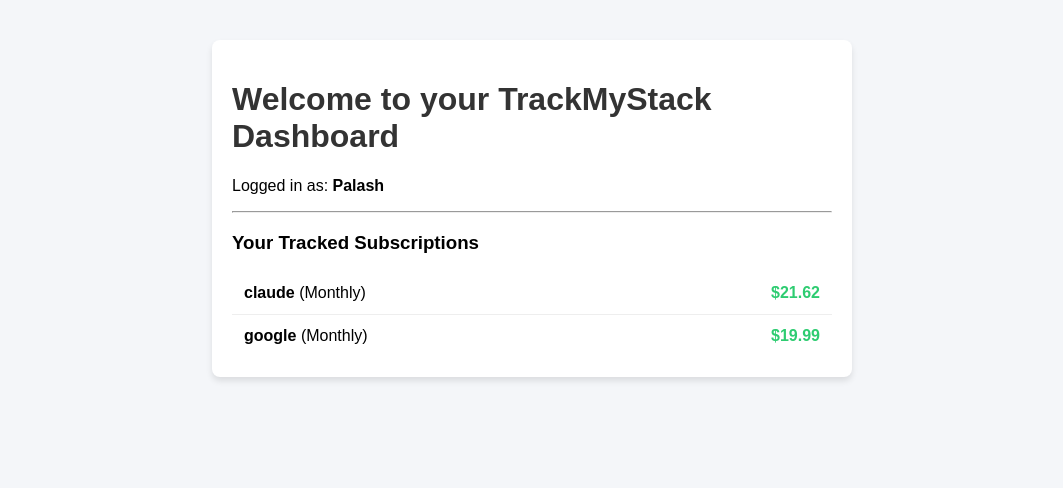
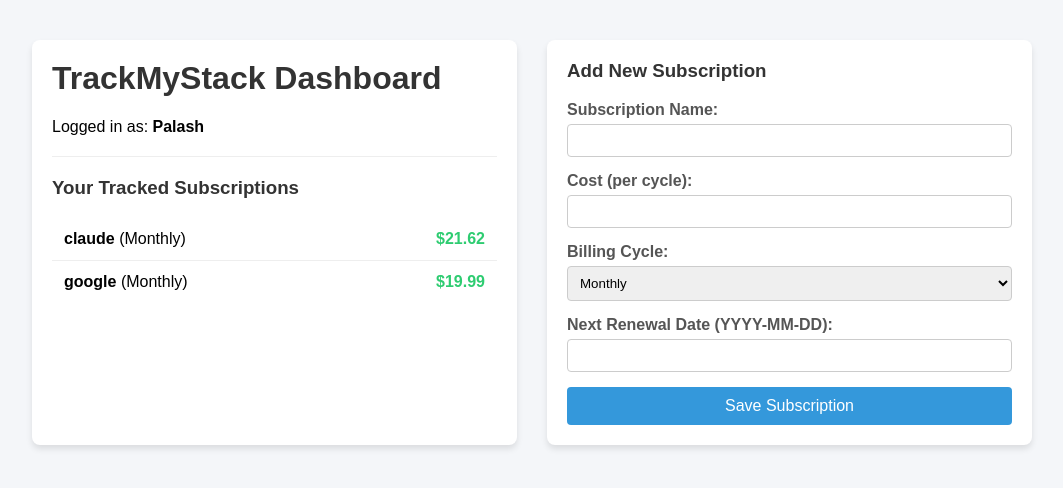
Before and after one commit to palash17sanghvi/TrackMyStack, a Django app: page /dashboard/ in a window 1280 px wide. Shown: the top 488 px of the page, without its empty margins (108-1171 px from the left). Run offline with Django 5.2, Linux system fonts and the light colour scheme; a user stored in the database is signed in; data comes from the database, SQL or seed files in the repository; both versions use the stored data as it was after the commit.

Commit message:
Complete Phase 4: Build subscription entry form with full backend validation and database binding

```diff
--- /dev/null
+++ b/subscriptions/forms.py
@@ -0,0 +1,8 @@
+from django import forms
+from .models import Subscription
+
+
+class SubscriptionForm(forms.ModelForm):
+    class Meta:
+        model = Subscription
+        fields = ['name', 'cost', 'billing_cycle', 'next_renewal_date']
--- a/subscriptions/models.py
+++ b/subscriptions/models.py
@@ -7,12 +7,13 @@
     name = models.CharField(max_length=100)
     cost = models.DecimalField(max_digits=6, decimal_places=2)
     billing_cycle = models.CharField(
-        max_length=20,
+        max_length=10,
         choices=[('monthly', 'Monthly'), ('yearly', 'Yearly')],
         default='monthly'
     )
     next_renewal_date = models.DateField()
     created_at = models.DateTimeField(auto_now_add=True)
+    renewal_date = models.DateField(null=True, blank=True)
 
     def __str__(self):
-        return f"{self.user.username} - {self.name} (${self.cost})"
+        return f"{self.user.username}-{self.name} (${self.cost})"
--- a/subscriptions/templates/subscriptions/dashboard.html
+++ b/subscriptions/templates/subscriptions/dashboard.html
@@ -11,17 +11,25 @@
             background-color: #f4f6f9;
         }
 
+        .container {
+            display: flex;
+            gap: 30px;
+            max-width: 1000px;
+            margin: 0 auto;
+        }
+
         .card {
             background: white;
             padding: 20px;
             border-radius: 8px;
             box-shadow: 0 4px 6px rgba(0, 0, 0, 0.1);
-            max-width: 600px;
-            margin: 0 auto;
+            flex: 1;
         }
 
-        h1 {
+        h1,
+        h3 {
             color: #333;
+            margin-top: 0;
         }
 
         .sub-item {
@@ -39,18 +47,55 @@
             font-weight: bold;
             color: #2ecc71;
         }
+
+        /* Form Layout Styles */
+        .form-group {
+            margin-bottom: 15px;
+        }
+
+        .form-group label {
+            display: block;
+            margin-bottom: 5px;
+            font-weight: bold;
+            color: #555;
+        }
+
+        .form-group input,
+        .form-group select {
+            width: 100%;
+            padding: 8px;
+            border: 1px solid #ccc;
+            border-radius: 4px;
+            box-sizing: border-box;
+        }
+
+        .btn {
+            background-color: #3498db;
+            color: white;
+            padding: 10px 15px;
+            border: none;
+            border-radius: 4px;
+            cursor: pointer;
+            font-size: 16px;
+            width: 100%;
+        }
+
+        .btn:hover {
+            background-color: #2980b9;
+        }
     </style>
 </head>
 
 <body>
 
+    <div class="container">
+
         <div class="card">
-        <h1>Welcome to your TrackMyStack Dashboard</h1>
+            <h1>TrackMyStack Dashboard</h1>
             <p>Logged in as: <strong>{{ request.user.username }}</strong></p>
-        <hr>
+            <hr style="margin: 20px 0; border: 0; border-top: 1px solid #eee;">
 
             <h3>Your Tracked Subscriptions</h3>
-
             {% if subscriptions %}
             <div>
                 {% for sub in subscriptions %}
@@ -61,8 +106,39 @@
                 {% endfor %}
             </div>
             {% else %}
-        <p>You aren't tracking any subscriptions yet! Add one in the admin panel.</p>
+            <p>You aren't tracking any subscriptions yet! Add one using the form on the right.</p>
             {% endif %}
+        </div>
+
+        <div class="card">
+            <h3>Add New Subscription</h3>
+
+            <form method="POST">
+                {% csrf_token %}
+
+                <div class="form-group">
+                    <label>Subscription Name:</label>
+                    {{ form.name }}
+                </div>
+
+                <div class="form-group">
+                    <label>Cost (per cycle):</label>
+                    {{ form.cost }}
+                </div>
+
+                <div class="form-group">
+                    <label>Billing Cycle:</label>
+                    {{ form.billing_cycle }}
+                </div>
+
+                <div class="form-group">
+                    <label>Next Renewal Date (YYYY-MM-DD):</label>
+                    {{ form.next_renewal_date }}
+                </div>
+
+                <button type="submit" class="btn">Save Subscription</button>
+            </form>
+        </div>
 
     </div>
 
--- a/subscriptions/views.py
+++ b/subscriptions/views.py
@@ -1,12 +1,31 @@
 from django.contrib.auth.decorators import login_required
-from django.shortcuts import render
+from django.shortcuts import render, redirect
 from .models import Subscription
+from .forms import SubscriptionForm
 
 
 @login_required
 def dashboard_view(request):
+    # CASE 1: User submitted the form to add a new subscription
+    if request.method == 'POST':
+        form = SubscriptionForm(request.POST)  # Load form with submitted data
+
+        if form.is_valid():  # Trigger automatic validation & data cleaning
+            new_subscription = form.save(commit=False)  # Hold the save process
+            new_subscription.user = request.user       # Lock current user as the owner
+            new_subscription.save()                    # Write row to SQLite database
+
+            # Refresh page to reset request to GET
+            return redirect('dashboard')
+
+    # CASE 2: User is just loading or refreshing the page
+    else:
+        form = SubscriptionForm()  # Generate an empty form for the UI
+
+    # Always pull current user's data and load the interface
     user_subscriptions = Subscription.objects.filter(user=request.user)
     context = {
-        'subscriptions': user_subscriptions
+        'subscriptions': user_subscriptions,
+        'form': form
     }
     return render(request, 'subscriptions/dashboard.html', context)
```
Also changed, not shown: db.sqlite3, subscriptions/migrations/0002_subscription_renewal_date_and_more.py (added). Lines whose indentation alone changed are shown as unchanged.
